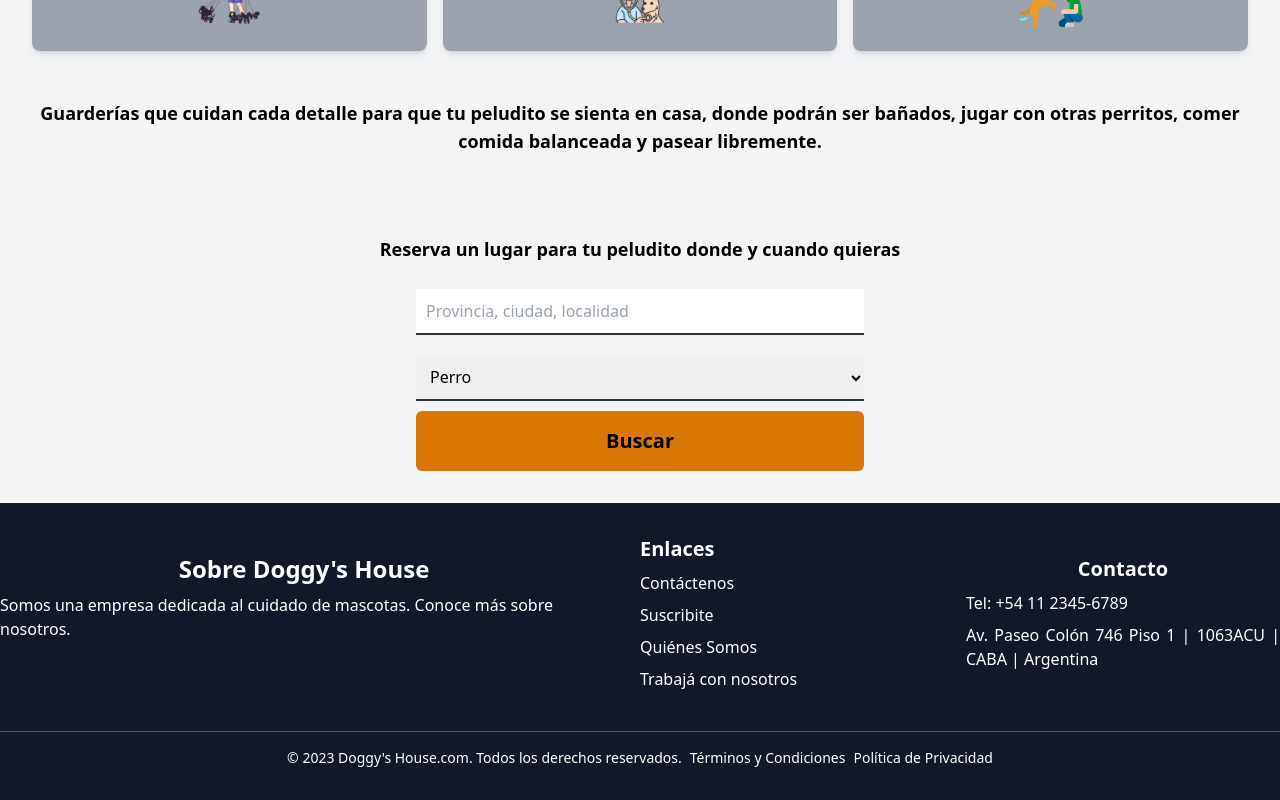
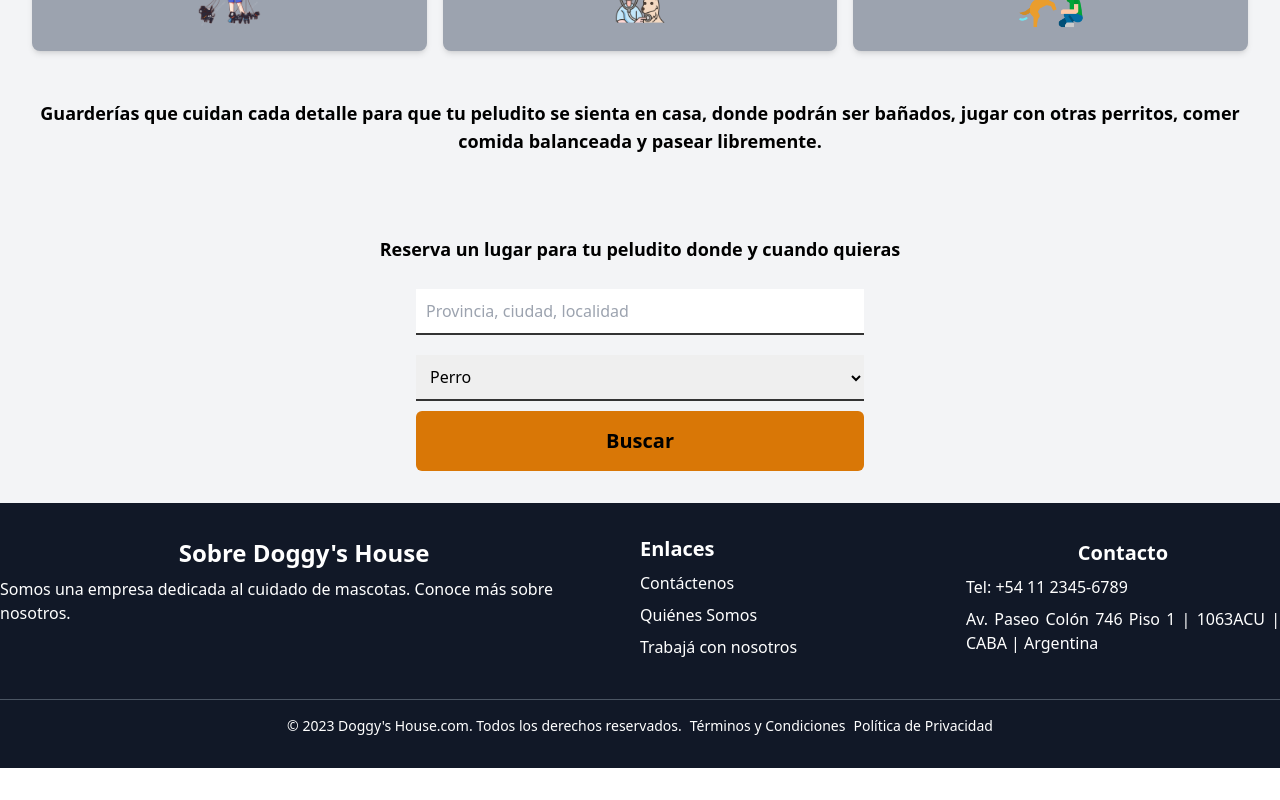
Before and after one commit to No-Country/c14-16-ft-node-react, a React (Vite) app in the folder frontend/: page / in a window 1280 px wide. Shown: the part 949-1749 px from the top of the page. After the commit the page ends 1717 px from the top, so only its background shows below. Built offline with nearby package versions, Linux system fonts and the light colour scheme.

Commit message:
cambios en home

```diff
--- a/frontend/src/components/Footer/Footer.jsx
+++ b/frontend/src/components/Footer/Footer.jsx
@@ -15,9 +15,6 @@ const Footer = () => {
                             <ul className="mb-4 md:mb-0">
                                 <li className="mb-2">
                                     <Link to="/contacto" className="hover:underline">Contáctenos</Link>
-                                </li>
-                                <li className="mb-2">
-                                    <Link to="/suscribirse" className="hover:underline">Suscribite</Link>
                                 </li>
                                 <li className="mb-2">
                                     <Link to="/about" className="hover:underline">Quiénes Somos</Link>
--- a/frontend/src/components/pages/about/CardAbout.jsx
+++ b/frontend/src/components/pages/about/CardAbout.jsx
@@ -1,4 +1,3 @@
-import React from "react";
 
 const CardAbout = ({ title, text, styles }) => {
   return (
```
